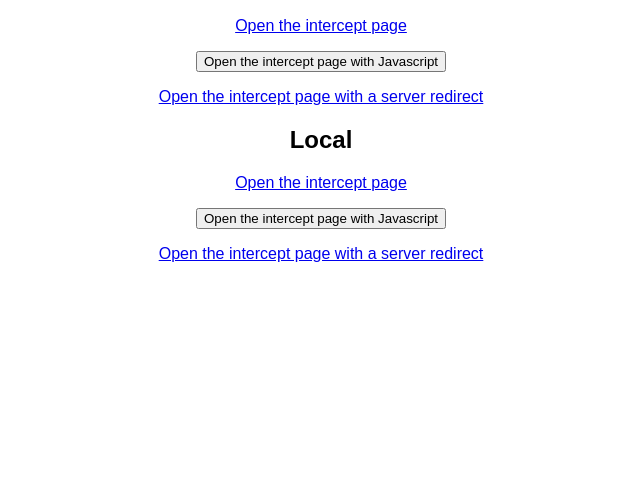
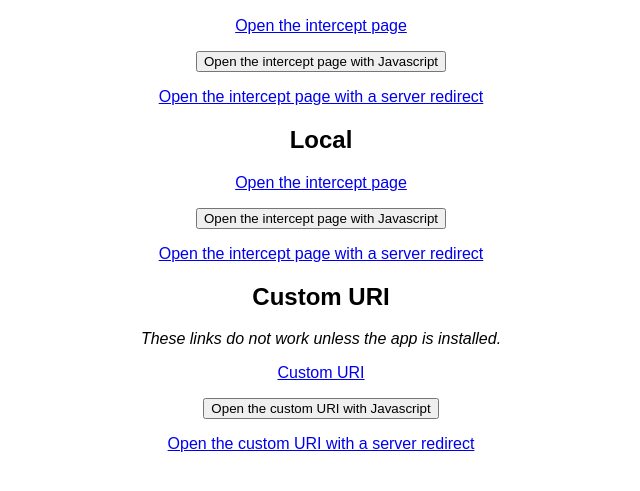
Before and after one commit to damontgomery/deep-link-sandbox, a website: page public/index.html in a window 1280 px wide. Shown: the part 111-602 px from the top of the page, without its empty margins (319-959 px from the left). Drawn offline with Linux system fonts and the light colour scheme.

Commit message:
Update notes now that Android is working.

```diff
--- a/app.js
+++ b/app.js
@@ -16,6 +16,10 @@ app.get('/server-redirect-local', function(req, res) {
   res.redirect('https://deep-link-sandbox-intercept.local/intercept.html');
 });
 
+app.get('/server-redirect-uri', function(req, res) {
+  res.redirect('deep-link-sandbox:/example-link');
+});
+
 // catch 404 and forward to error handler
 app.use(function(req, res, next) {
   next(createError(404));
--- a/public/index.html
+++ b/public/index.html
@@ -25,18 +25,22 @@
 
 <body>
   <h1>Deep linking landing page</h1>
+
   <h2>iDev</h2>
   <p><a href="https://placeholder.com/intercept.html">Open the intercept page</a></p>
-  <!-- The documentation seems to suggest we need the autoVerify attribute on the link, but I don't think that is the case. -->
-  <!-- <a href="intercept.html" autoVerify>Open the intercept page with Android attribute</a> -->
   <p><button class="javascript-redirect" data-href="https://placeholder.com/intercept.html">Open the intercept page with Javascript</button></p>
   <p><a href="server-redirect">Open the intercept page with a server redirect</a></p>
+
   <h2>Local</h2>
   <p><a href="https://deep-link-sandbox-intercept.local/intercept.html">Open the intercept page</a></p>
-  <!-- The documentation seems to suggest we need the autoVerify attribute on the link, but I don't think that is the case. -->
-  <!-- <a href="https://deep-link-sandbox-intercept.local/intercept.html" autoVerify>Open the intercept page with Android attribute</a> -->
   <p><button class="javascript-redirect" data-href="https://deep-link-sandbox-intercept.local/intercept.html">Open the intercept page with Javascript</button></p>
   <p><a href="server-redirect-local">Open the intercept page with a server redirect</a></p>
+
+  <h2>Custom URI</h2>
+  <p><em>These links do not work unless the app is installed.</em></p>
+  <p><a href="deep-link-sandbox:/example-link">Custom URI</a></p>
+  <p><button class="javascript-redirect" data-href="deep-link-sandbox:/example-link">Open the custom URI with Javascript</button></p>
+  <p><a href="server-redirect-uri">Open the custom URI with a server redirect</a></p>
 </body>
 
 </html>
```
Also changed, not shown: README.md.
